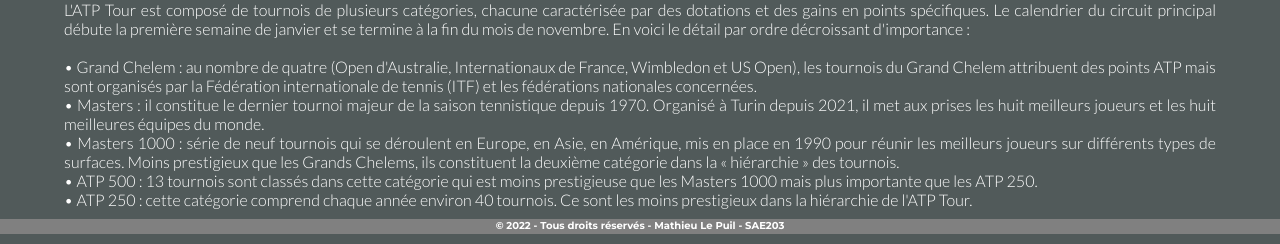
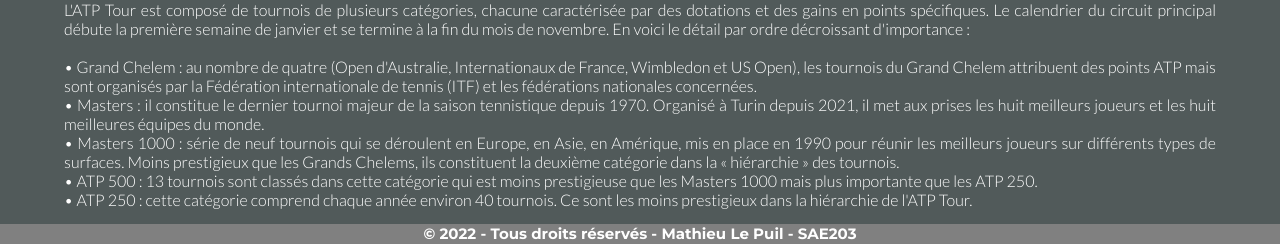
Before and after one commit to MathieuLePuil/SAE203, a PHP site: page / in a window 1280 px wide. Shown: the part 1011-1255 px from the top of the page. Run offline with PHP 8.4, Linux system fonts and the light colour scheme; some libraries are stand-ins or nearby versions.

Commit message:
Modification du CSS du footer

```diff
--- a/style/style.css
+++ b/style/style.css
@@ -213,10 +213,10 @@ h2 {
 
 footer{
     background-color: grey;
-    font-size: 10px;
-    height: 15px;
+    font-size: 15px;
+    height: 20px;
     color: white;
-    margin: 10px auto 0 auto;
+    margin: 15px auto 0 auto;
     text-align: center;
     bottom: 0;
     left: 0;
```
